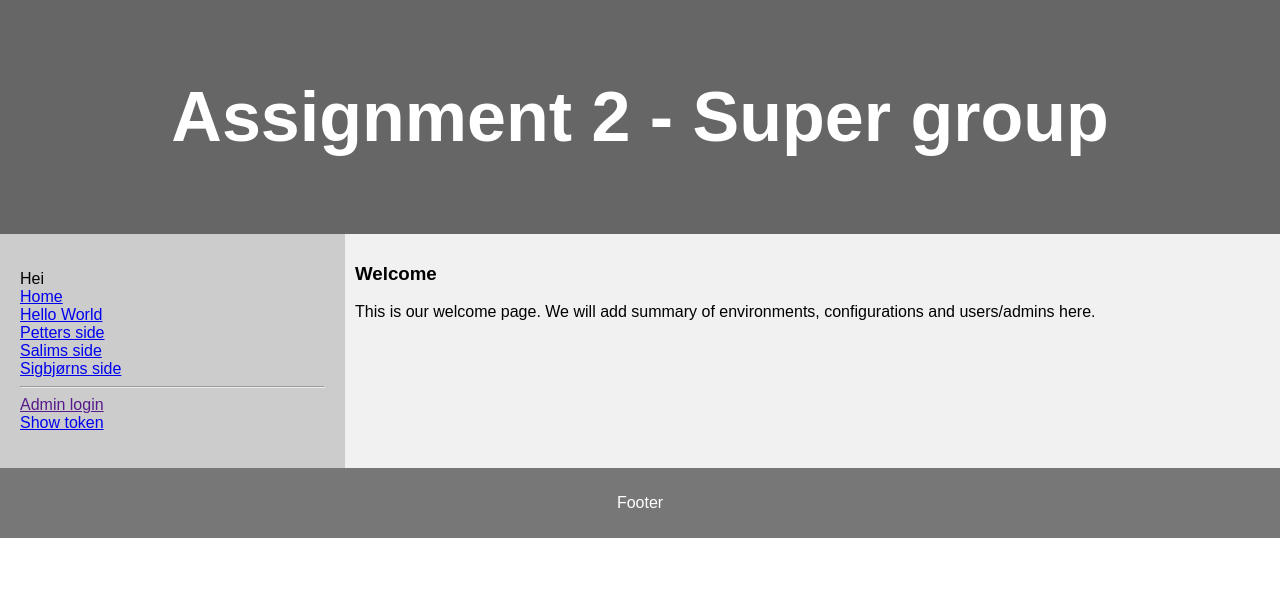
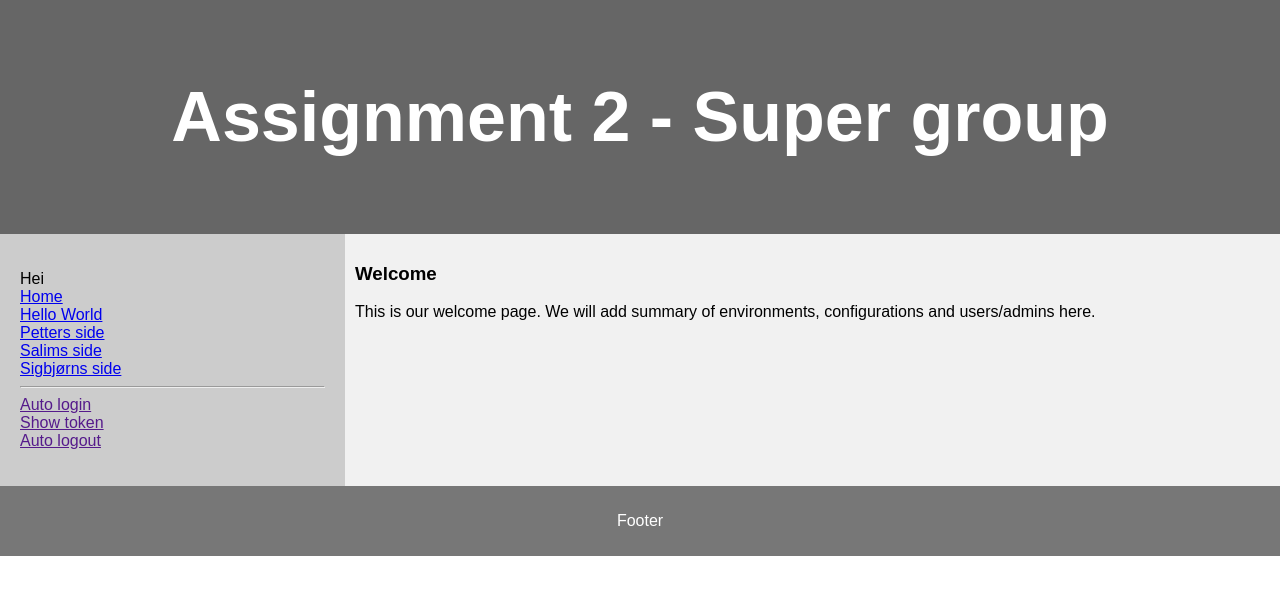
Before and after one commit to ZiggyHowland/ec_webclient, a React (Create React App) app: page / in a window 1280 px wide. Shown: the top 594 px of the page. Built offline with nearby package versions, Linux system fonts and the light colour scheme.

Commit message:
Updated with more logic to login/logout

```diff
--- a/src/Menu/Menu.tsx
+++ b/src/Menu/Menu.tsx
@@ -4,8 +4,7 @@ import RestClient from "../RestClient";
 
 export default function Menu() {
 
-    const handleLogin = () => {
-
+    const login = () => {
         RestClient.loginAdmin("Salim", "pass1")
             .then( (u) => {
                 //localStorage.setItem("admin-user", u.token);
@@ -20,6 +19,10 @@ export default function Menu() {
         alert(u);
     }
 
+    const logout = () => {
+        sessionStorage.removeItem("admin-token");
+    }
+
 
     return (
         <nav>
@@ -31,10 +34,9 @@ export default function Menu() {
             <li><a href="/salim">Salims side</a></li>
             <li><a href="/sigbjorn">Sigbjørns side</a></li>
             <hr />
-            <li>
-                <a href="" onClick={handleLogin}>Admin login</a>
-            </li>
-            <li><a href="#" onClick={showToken}>Show token</a></li>
+            <li><a href="" onClick={login}>Auto login</a></li>
+            <li><a href="" onClick={showToken}>Show token</a></li>
+            <li><a href="" onClick={logout}>Auto logout</a></li>
           </ul>
         </nav>
     )
```
